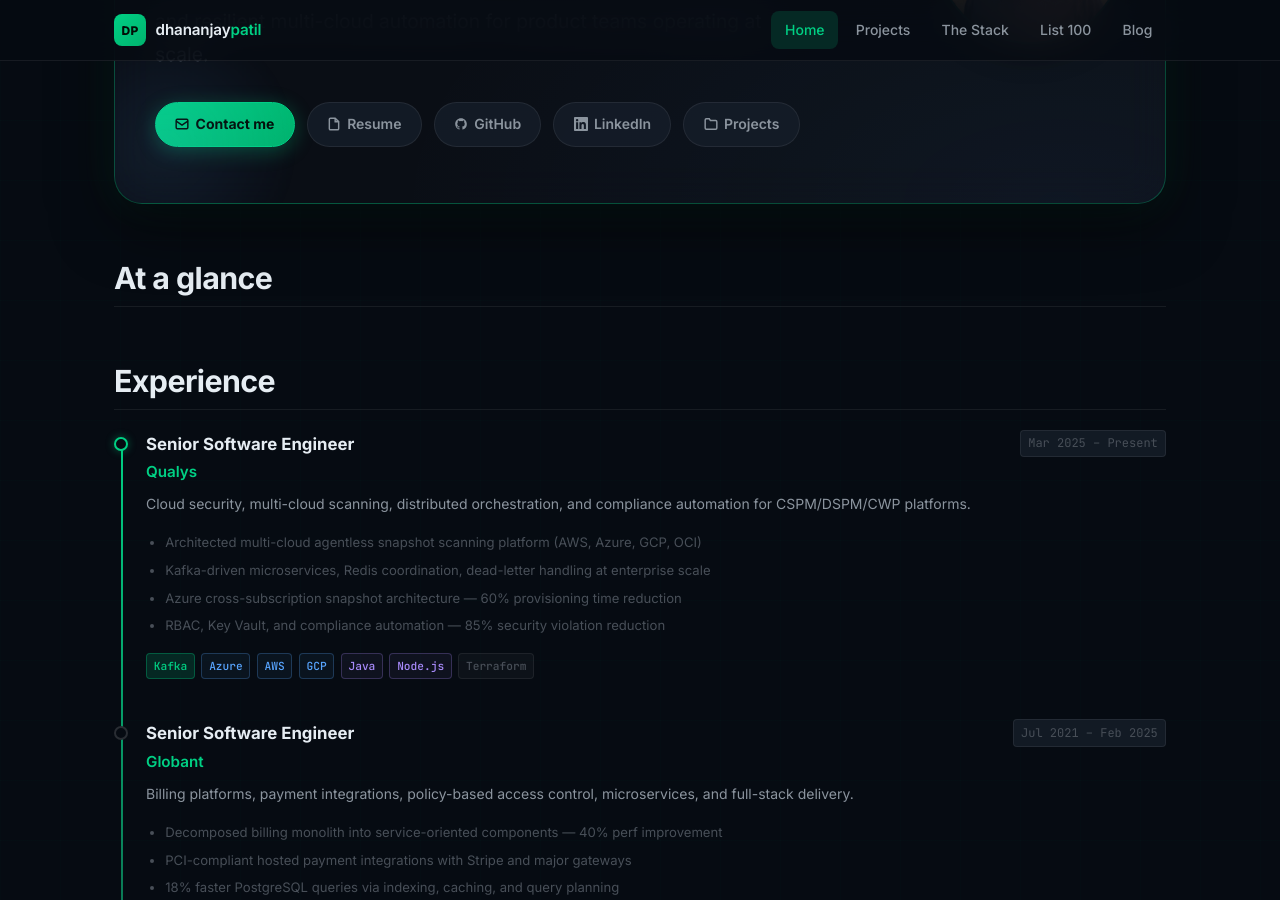
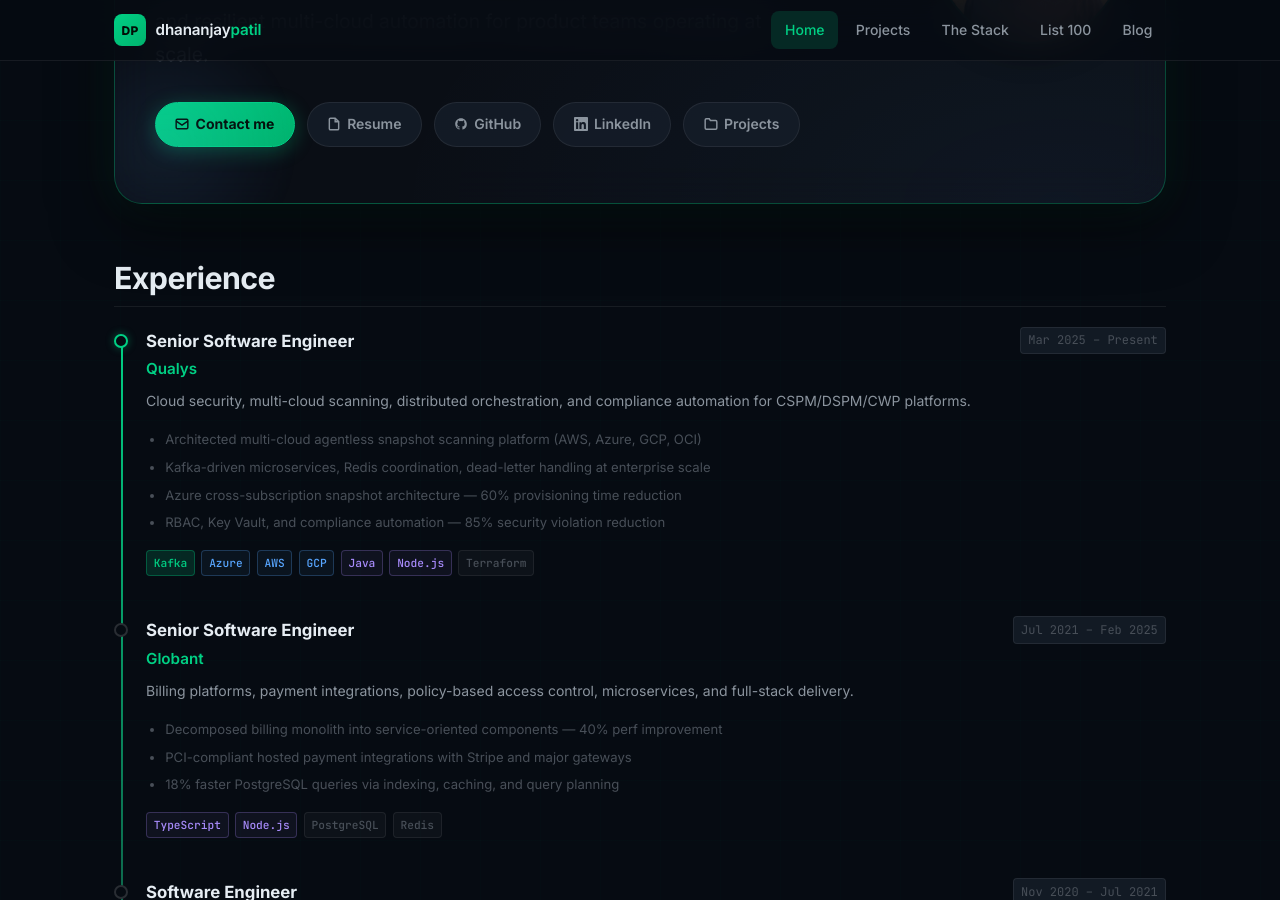
Before and after one commit to dhananjay8/dhananjay8, a Jekyll site: the page built from index.md, in a window 1280 px wide and 900 px high, scrolled down 406 px. Built offline with Jekyll 4.4.1, drawn with Linux system fonts in a browser that asks for light colours.

Commit message:
Update index.md

```diff
--- a/index.md
+++ b/index.md
@@ -37,7 +37,7 @@ description: Senior Backend & Cloud Engineer building distributed systems, cloud
   </div>
 </section>
 
-## At a glance
+<!-- ## At a glance -->
 
 <!-- <div class="metrics-grid animate-in">
   <div class="metric-card"><strong>7+</strong><span>years shipping production backend systems</span></div>
```
